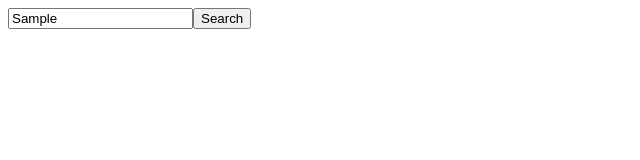
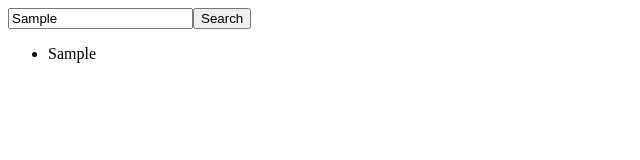
Before and after one commit to TkachukRR/31-search, an Angular app: page / in a window 1280 px wide. Both pictures are taken after typing "Sample" into the empty fields and a click on the button "Search". Shown: the top 160 px of the page, without its empty margins (0-640 px from the left). Built offline with nearby package versions, Linux system fonts and the light colour scheme.

Commit message:
001 added list of searches to page

```diff
--- a/src/app/search-list/search-list.component.html
+++ b/src/app/search-list/search-list.component.html
@@ -1,3 +1,5 @@
 <ul class="search__list">
-  <li class="search__item" *ngFor="let item of searchList"></li>
+  <li class="search__item" *ngFor="let item of this.searchStorage.searchingList">
+    {{item.value}}
+  </li>
 </ul>
--- a/src/app/search-list/search-list.component.ts
+++ b/src/app/search-list/search-list.component.ts
@@ -1,4 +1,5 @@
-import { Component } from '@angular/core';
+import { Component, inject } from '@angular/core';
+import { SearchStorageService } from "../services/search-storage.service";
 
 @Component({
   selector: 'app-search-list',
@@ -6,5 +7,5 @@ import { Component } from '@angular/core';
   styleUrls: ['./search-list.component.scss']
 })
 export class SearchListComponent {
-  public searchList = []
+  public searchStorage = inject(SearchStorageService)
 }
--- a/src/app/services/search-storage.service.ts
+++ b/src/app/services/search-storage.service.ts
@@ -10,10 +10,16 @@ const LOCAL_STORAGE_KEY = "SEARCH_LIST"
 
 export class SearchStorageService {
   private _localStorage = inject(LocalStorageService);
+  public searchingList: any
 
   public addNewSearch(search: Searching): void{
-    const searchList = this._localStorage.getItem(LOCAL_STORAGE_KEY);
-    if (!searchList) this._localStorage.setItem(LOCAL_STORAGE_KEY, [search])
-    else this._localStorage.setItem(LOCAL_STORAGE_KEY, [search, ...searchList])
+    if (!this.searchingList) this.searchingList = [search]
+    else this.searchingList = [search, ...this.searchingList]
+
+    this._localStorage.setItem(LOCAL_STORAGE_KEY, this.searchingList);
+  }
+
+  constructor() {
+    this.searchingList = this._localStorage.getItem(LOCAL_STORAGE_KEY);
   }
 }
```
